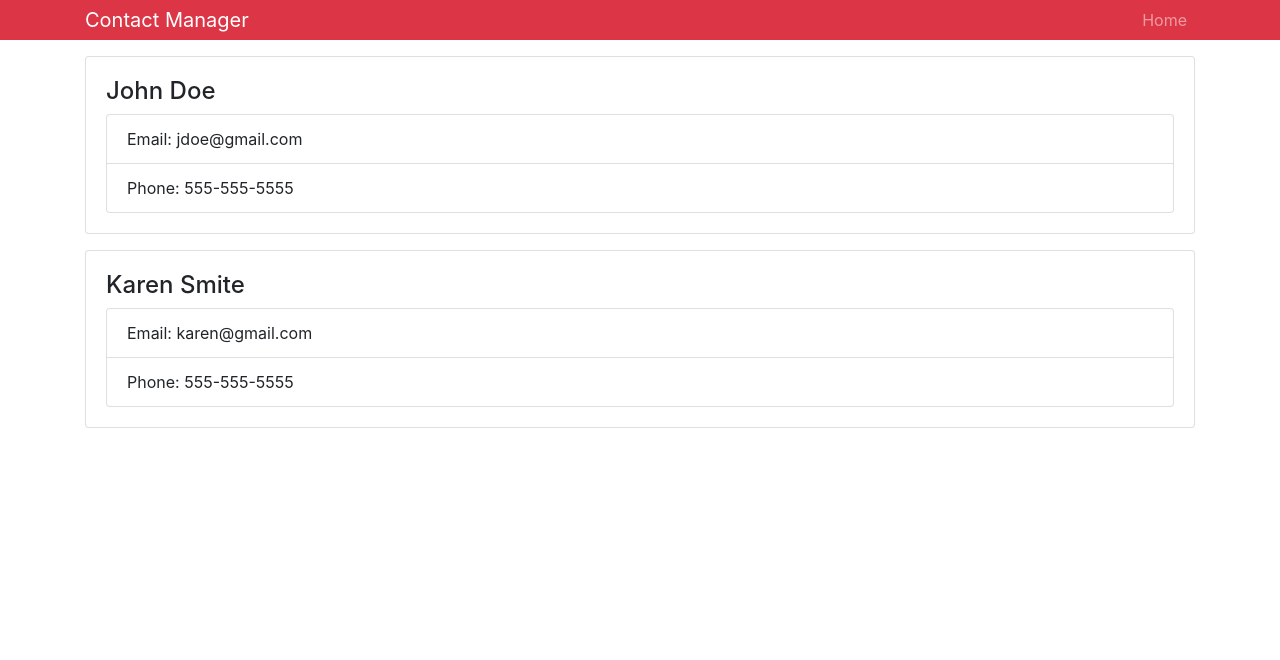
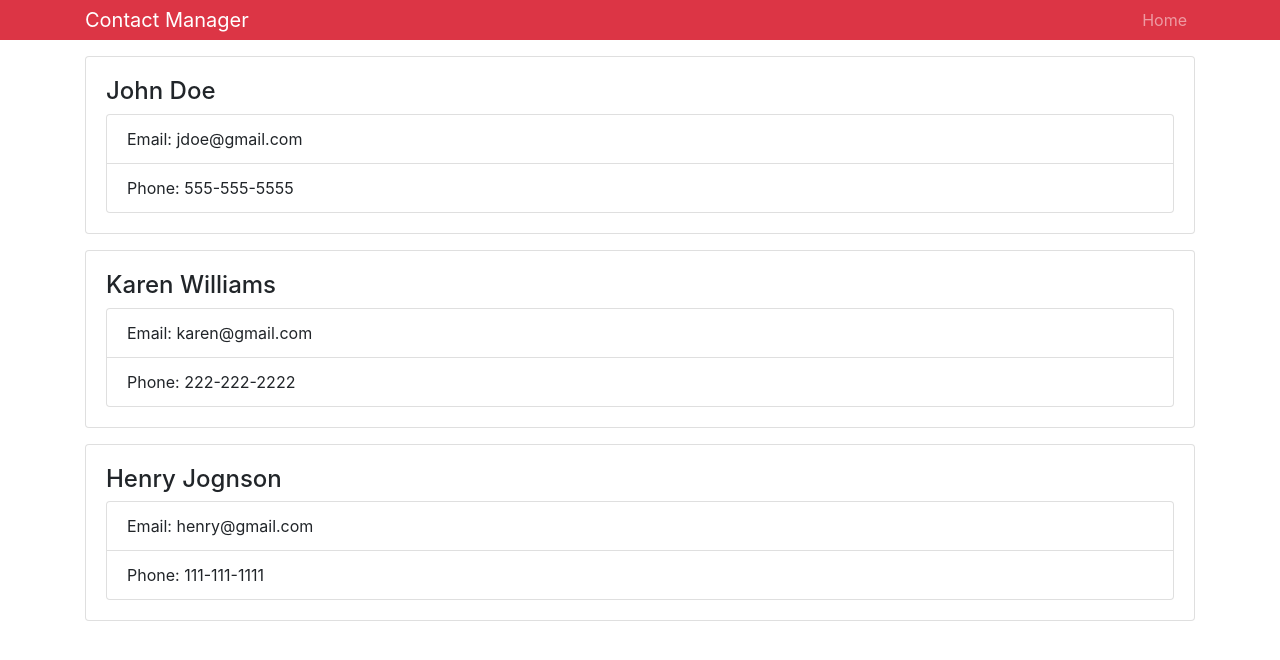
Before and after one commit to shiyu3169/Contact-Manager, a React (Create React App) app: page / in a window 1280 px wide. Shown: the top 660 px of the page. Built offline with nearby package versions, Linux system fonts and the light colour scheme.

Commit message:
contact -> contacts

```diff
--- a/src/App.js
+++ b/src/App.js
@@ -1,5 +1,5 @@
 import React, { Component } from "react";
-import Contact from "./components/Contact";
+import Contacts from "./components/Contacts";
 import Header from "./components/Header";
 import "bootstrap/dist/css/bootstrap.min.css";
 import "./App.css";
@@ -9,16 +9,7 @@ class App extends Component {
             <div>
                 <Header branding="Contact Manager" />
                 <div className="container">
-                    <Contact
-                        name="John Doe"
-                        email="jdoe@gmail.com"
-                        phone="555-555-5555"
-                    />
-                    <Contact
-                        name="Karen Smite"
-                        email="karen@gmail.com"
-                        phone="555-555-5555"
-                    />
+                    <Contacts />
                 </div>
             </div>
         );
--- a/src/components/Contacts.js
+++ b/src/components/Contacts.js
@@ -1,4 +1,5 @@
 import React, { Component } from "react";
+import Contact from "./Contact";
 
 export default class Contacts extends Component {
     constructor() {
@@ -27,6 +28,18 @@ export default class Contacts extends Component {
         };
     }
     render() {
-        return <div />;
+        const { contacts } = this.state;
+        return (
+            <div>
+                {contacts.map(contact => (
+                    <Contact
+                        key={contact.id}
+                        name={contact.name}
+                        email={contact.email}
+                        phone={contact.phone}
+                    />
+                ))}
+            </div>
+        );
     }
 }
```
